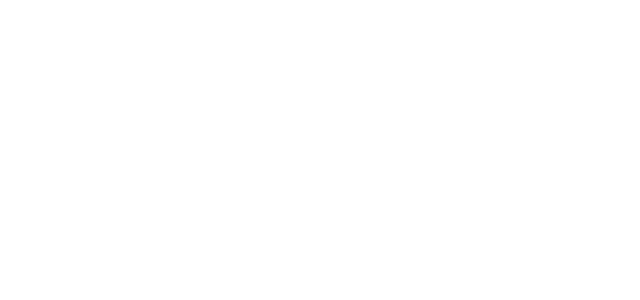
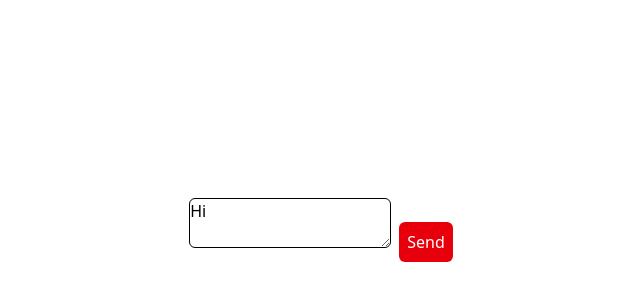
Before and after one commit to Ibrahim-ST/rnext, a React (Vite) app: page / in a window 1280 px wide. Shown: the part 166-466 px from the top of the page, without its empty margins (315-955 px from the left). Built offline with nearby package versions, Linux system fonts and the light colour scheme.

Commit message:
state initiated

```diff
--- a/src/2.5/lesson-5/TriggerRender.js
+++ /dev/null
@@ -1,6 +0,0 @@
-import Image from "./image";
-import { createRoot } from 'react-dom/client';
-
-
-const root = createRoot(document.getElementById('root'));
-root.render(<Image />)
--- a/src/2.5/lesson-5/image.js
+++ /dev/null
@@ -1,8 +0,0 @@
-export default function Image() {
-  return (
-    <img
-      src="https://i.imgur.com/ZF6s192.jpg"
-      alt="'Floralis Genérica' by Eduardo Catalano: a gigantic metallic flower sculpture with reflective petals"
-    />
-  );
-}
--- a/src/2.5/lesson-5/index.html
+++ /dev/null
@@ -1,12 +0,0 @@
-<!DOCTYPE html>
-<html lang="en">
-<head>
-    <meta charset="UTF-8">
-    <meta name="viewport" content="width=device-width, initial-scale=1.0">
-    <title>Document</title>
-</head>
-<body>
-
-    <script src="./TriggerRender.js"></script>
-</body>
-</html>
--- /dev/null
+++ b/src/2.5/lesson-6/State.jsx
@@ -0,0 +1,33 @@
+import React from "react";
+import { useState } from "react";
+import Button from "../components/Button";
+
+const State = () => {
+    const [isSent, setIsSent] = useState(false);
+    const [message, setMessage]  = useState('Hi');
+
+    if(isSent) {
+        return <h1>Your message is on the way!</h1>
+    }
+  return (
+    <div>
+      <form onSubmit={(e) => {
+        e.preventDefault();
+        setIsSent(true);
+        sendMessage(message);
+      }}>
+        <textarea placeholder='Message' value={message}
+        onChange={(e) => setMessage(e.target.value)}
+         name="" id="" className="border rounded-md"></textarea>
+        <Button>Send</Button>
+      </form>
+    </div>
+  );
+};
+
+export default State;
+
+
+function sendMessage(message) {
+  // ...
+}
--- a/src/App.jsx
+++ b/src/App.jsx
@@ -1,9 +1,10 @@
+import State from "./2.5/lesson-6/State";
 import "./App.css";
 
 function App() {
   return (
     <div className="h-screen w-full max-w-7xl mx-auto flex justify-center items-center">
-
+       <State />
     </div>
   );
 }
```
